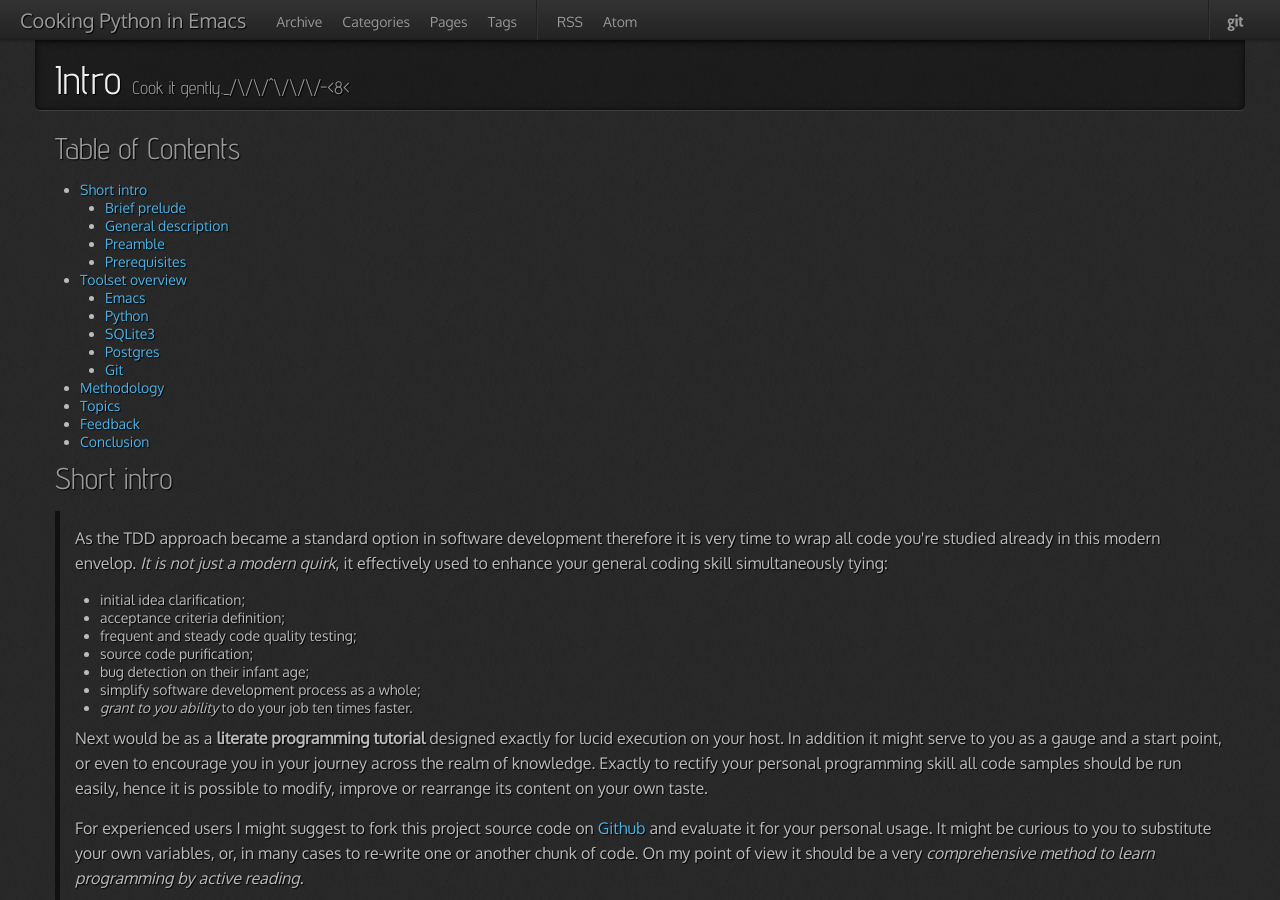
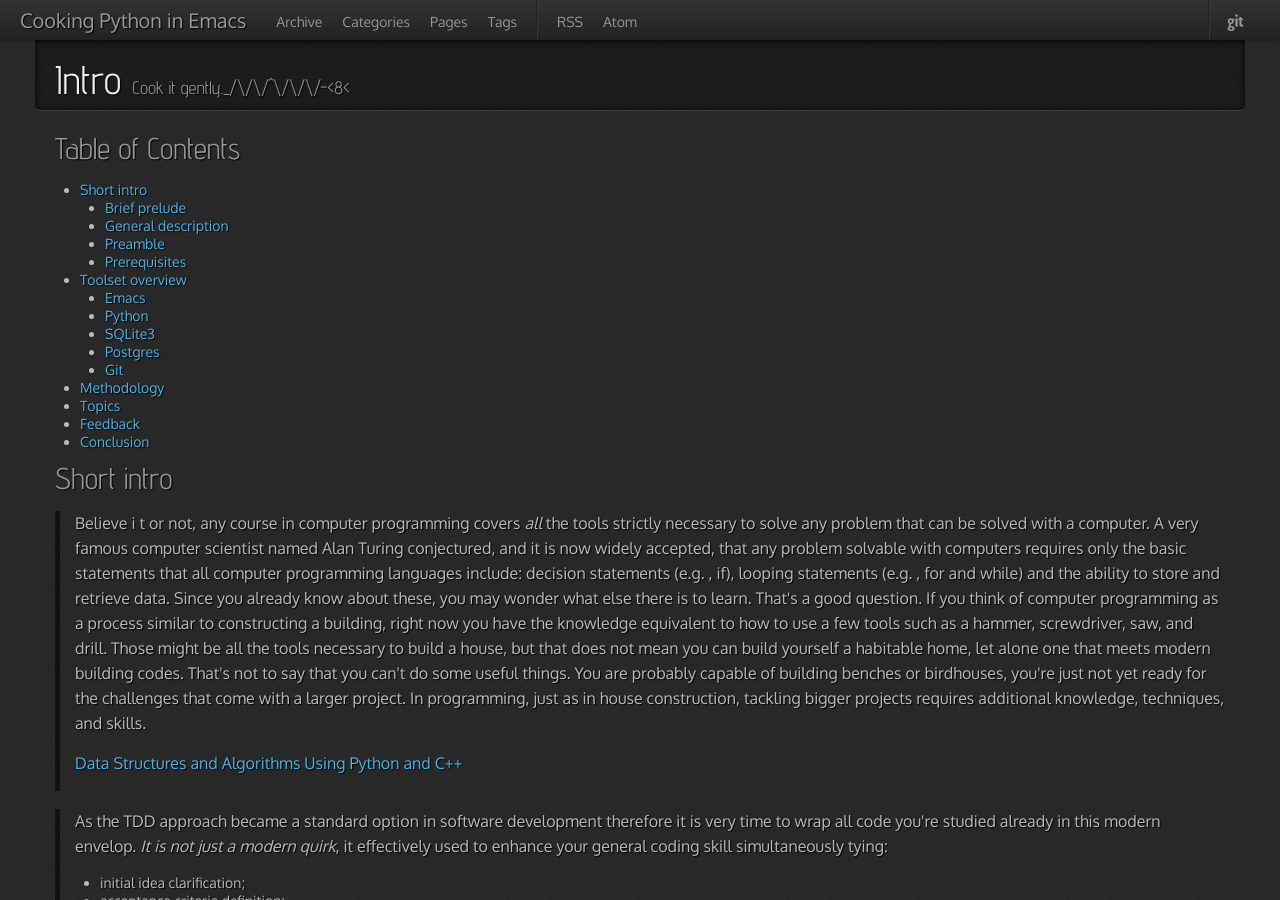
Before and after one commit to 0--key/0--key.github.io, a Jekyll site: the page built from _posts/2016-08-24-index.html, in a window 1280 px wide and 900 px high. Built offline with Jekyll 4.4.1, drawn with Linux system fonts in a browser that asks for light colours; nearby versions of some CDN libraries.

Commit message:
New quotation and style check

```diff
--- a/_posts/2016-08-24-index.html
+++ b/_posts/2016-08-24-index.html
@@ -40,9 +40,33 @@ tags: [sotfware development, emacs, Python, learning]
 <div class="outline-text-2" id="text-orgheadline1">
 <blockquote>
 <p>
-
+Believe i t or not, any course in computer programming covers <i>all</i> the tools strictly
+necessary to solve any problem that can be solved with a computer. A very famous
+computer scientist named Alan Turing conjectured, and it is now widely accepted,
+that any problem solvable with computers requires only the basic statements that all
+computer programming languages include: decision statements (e.g. , if), looping
+statements (e.g. , for and while) and the ability to store and retrieve data. Since
+you already know about these, you may wonder what else there is to learn. That's
+a good question.
+If you think of computer programming as a process similar to constructing a building,
+right now you have the knowledge equivalent to how to use a few tools such as a
+hammer, screwdriver, saw, and drill. Those might be all the tools necessary to build
+a house, but that does not mean you can build yourself a habitable home, let alone
+one that meets modern building codes. That's not to say that you can't do some
+useful things. You are probably capable of building benches or birdhouses, you're
+just not yet ready for the challenges that come with a larger project.
+In programming, just as in house construction, tackling bigger projects requires
+additional knowledge, techniques, and skills.
+</p>
+<div class="RIGHT">
+<p>
+<a href="https://www.amazon.com/Data-Structures-Algorithms-Using-Python/dp/1590282337">Data Structures and Algorithms Using Python and C++</a>
 </p>
 
+</div>
+</blockquote>
+
+<blockquote>
 <p>
 As the TDD approach became a standard option in software development
 therefore it is very time to wrap all code you're studied already in
```
